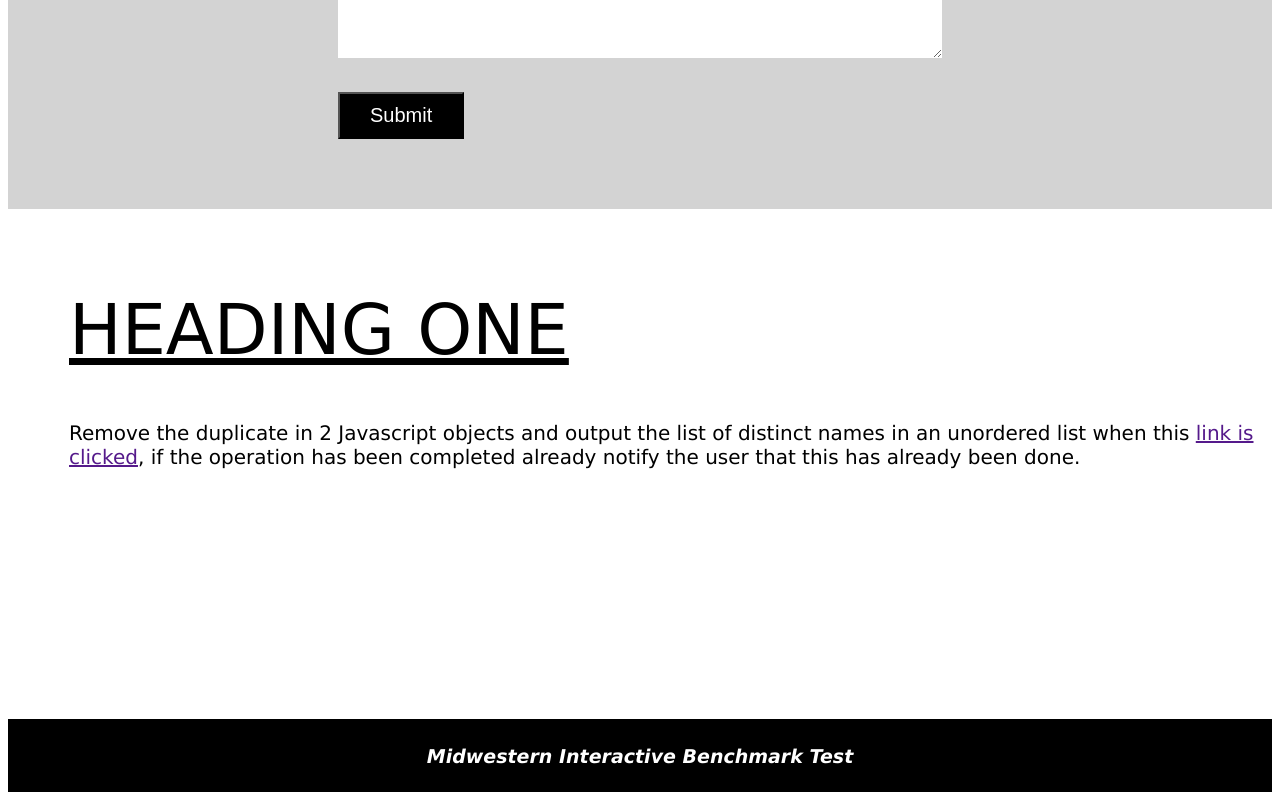
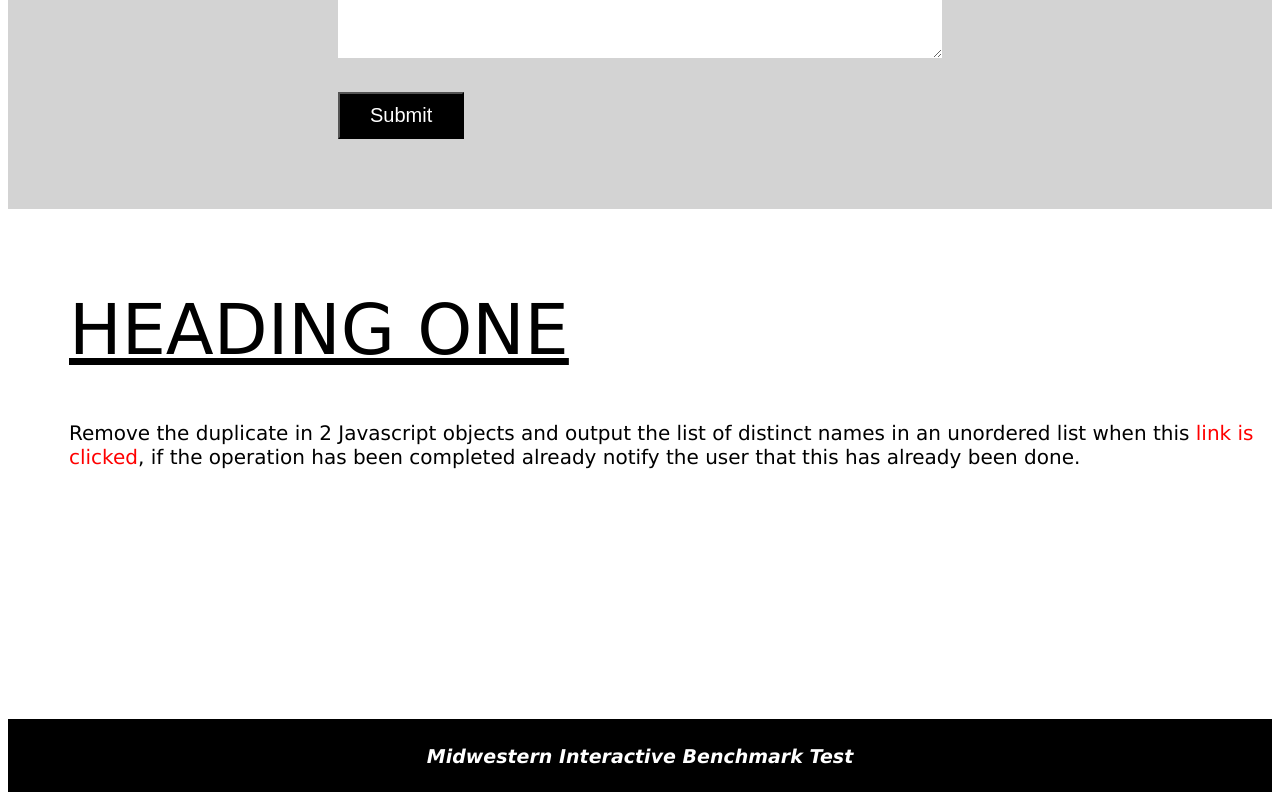
Before and after one commit to AJRJ29/joshua_danao-04-2021, a Next.js app in the folder joshua_danao-04-2021/mwi-mockup/: page / in a window 1280 px wide. Shown: the part 2045-2845 px from the top of the page. Built offline with nearby package versions, Linux system fonts and the light colour scheme.

Commit message:
change link color

```diff
--- a/joshua_danao-04-2021/mwi-mockup/components/footer.js
+++ b/joshua_danao-04-2021/mwi-mockup/components/footer.js
@@ -4,7 +4,7 @@ export default function Footer() {
   return(
     <div className={styles.footer}>
       <h1 className={styles.banner}>HEADING ONE</h1>
-      <p className={styles.content}>Remove the duplicate in 2 Javascript objects and output the list of distinct names in an unordered list when this <a href=""> link is clicked</a>, if the operation has been completed already notify the user that this has already been done.</p>
+      <p className={styles.content}>Remove the duplicate in 2 Javascript objects and output the list of distinct names in an unordered list when this <a className={styles.contentLink} href=""> link is clicked</a>, if the operation has been completed already notify the user that this has already been done.</p>
       <div className={styles.footbar}>
         <h4>Midwestern Interactive Benchmark Test</h4>
       </div>
--- a/joshua_danao-04-2021/mwi-mockup/styles/footer.module.css
+++ b/joshua_danao-04-2021/mwi-mockup/styles/footer.module.css
@@ -18,6 +18,11 @@
   margin-bottom: 19px;
 }
 
+.contentLink {
+  color: red;
+  text-decoration: none;
+}
+
 .footbar {
   margin-top: 250px;
  display: flex;
```
